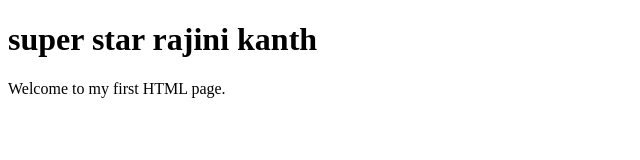
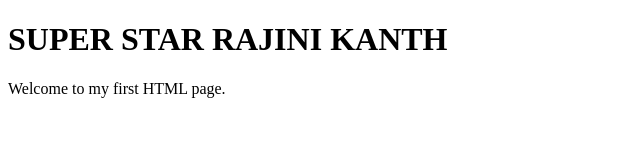
Before and after one commit to mittapallikishore/Azure-Devops-Training, a plain HTML site: page index.html in a window 1280 px wide. Shown: the whole page, without its empty margins (0-640 px from the left). Drawn offline with Linux system fonts and the light colour scheme.

Commit message:
Test automatic pipeline trigger

```diff
--- a/index.html
+++ b/index.html
@@ -7,7 +7,7 @@
     <title>Hello World</title>
 </head>
 <body>
-    <h1> super star rajini kanth </h1>
+    <h1> SUPER STAR RAJINI KANTH </h1>
     <p>Welcome to my first HTML page.</p>
 </body>
 </html>
```
